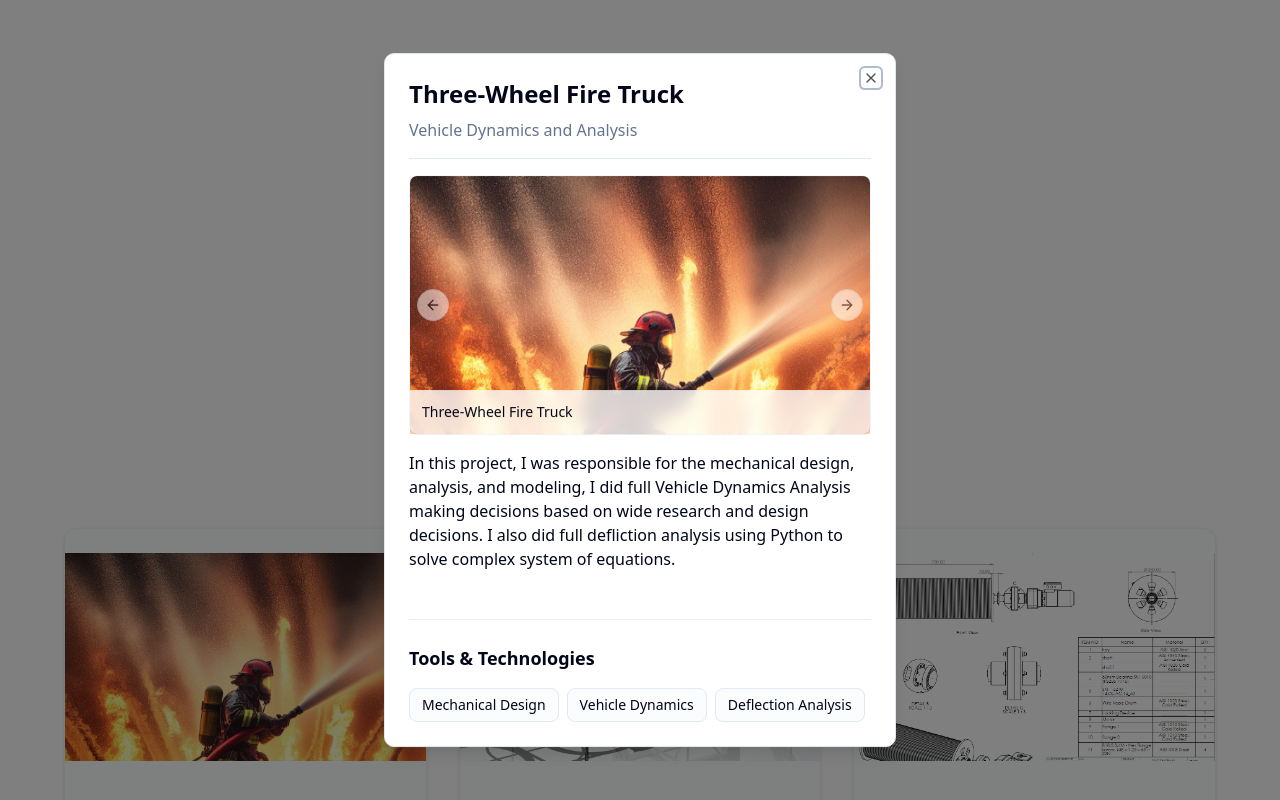
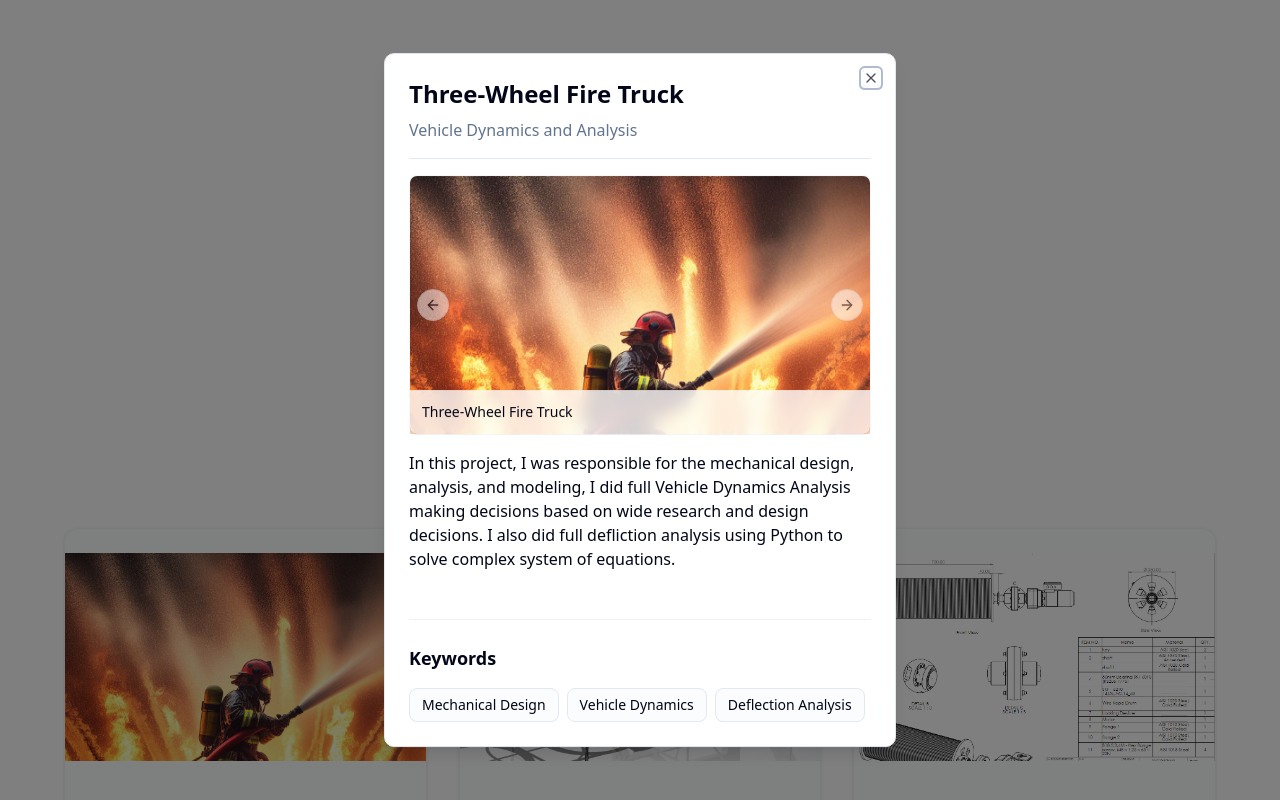
Before and after one commit to GeorgeNabilPro/g-portfolio, a React (Vite) app: page / in a window 1280 px wide. Both pictures are taken after a click on the button 245 px from the left and 758 px from the top of the page. Shown: the top 800 px of the page. Built offline with nearby package versions, Linux system fonts and the light colour scheme.

Commit message:
try to solve the images not showing bug on gh-pages

```diff
--- a/src/components/ProjectCard.tsx
+++ b/src/components/ProjectCard.tsx
@@ -33,7 +33,7 @@ export function ProjectCardWithModal({ projectPath }: { projectPath: string }) {
   const [content, setContent] = useState('');
 
   useEffect(() => {
-    fetch('projects/' + projectPath + '/index.md')
+    fetch('./projects/' + projectPath + '/index.md')
       .then((response) => response.text())
       .then((markdownContent) => {
         const { attributes, body } = frontMatter(markdownContent);
@@ -52,7 +52,7 @@ export function ProjectCardWithModal({ projectPath }: { projectPath: string }) {
           <Card className="overflow-hidden h-full flex flex-col border border-border/40 bg-card/50 backdrop-blur-sm">
             <div className="relative h-52 overflow-hidden">
               <img
-                src={'projects/' + projectPath + '/' + (data.images?.[0][0] ?? '/placeholder.svg')}
+                src={'projects/' + projectPath + '/' + (data.images?.[0][0] ?? 'placeholder.svg')}
                 alt={data.images?.[0][0]}
                 loading="lazy"
                 className="object-cover"
@@ -106,7 +106,7 @@ export function ProjectCardWithModal({ projectPath }: { projectPath: string }) {
         </div>
 
         <div className="mt-8 pt-6 border-t border-border/60">
-          <h4 className="text-lg font-semibold mb-4 text-foreground">Tools & Technologies</h4>
+          <h4 className="text-lg font-semibold mb-4 text-foreground">Keywords</h4>
           <div className="flex flex-wrap gap-2">
             {data.tags?.map((tag, i) => (
               <div key={i} className="transition-all duration-300 hover:scale-105">
```
